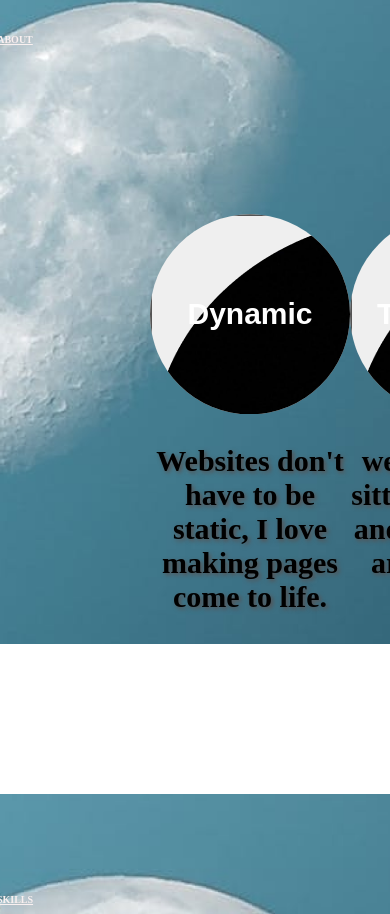
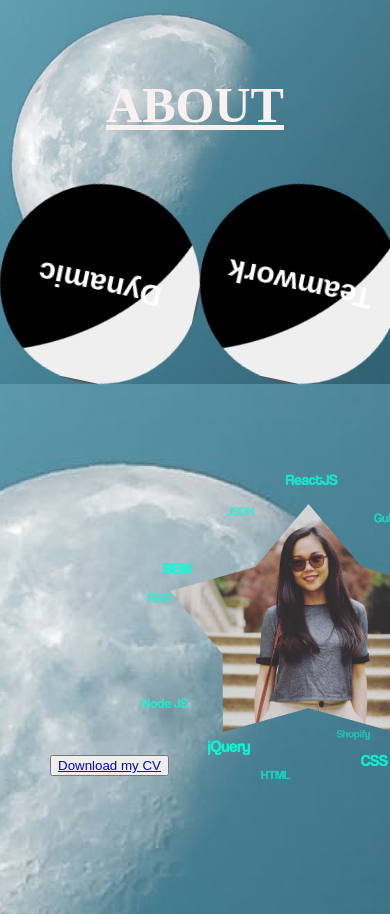
Before and after one commit to noemiepham/Porfolio, a React (Create React App) app: page /foodblog in a window 390 px wide. Shown: the part 11086-12000 px from the top of the page. Built offline with nearby package versions, Linux system fonts and the light colour scheme.

Commit message:
reduce component skill

```diff
--- a/src/App.css
+++ b/src/App.css
@@ -12,6 +12,7 @@
   flex-direction: column;
   justify-content: center;
   align-items: center;
+  position: ;
 }
 
 
@@ -103,50 +104,56 @@ header { /* make button icon left of page */
   text-decoration: underline;
   padding-top: 100px;
 }
-@media (max-width:1109px) {
-  .style-generale {
-     font-size: 10px;
-  }
- }
+
 .circle {
       background-image: url(./photoCV/aubout-circle.png);
       clip-path: circle(50%);
       Width : 200px;
       Height :  200px;
-      Top :  150 px;
-      Left : 500px;
+      margin: auto;
       animation: rotateMe 3s linear infinite;
 }
-@media (max-width:1109px) {
+@keyframes rotateMe {
+  50%{
+  transform: translateX(0px) rotate(360deg);
+}
+}
+/* @media (max-width:1109px) {
   .style-generale {
      width: 30px;
      height: 30px;
      top: 0;
      left: 0;
   }
- }
+ }  */
 
 
 .circle-flex {
   display: flex;
-  justify-content: space-between;
-  margin:   150px;
+  width: 100%;
 }
-/* @media (min-width :320px) {
+
+@media (max-width:1109px) {
+ /*  .circle {
+    Width : 50%;
+    Height :  50%;
+    Top :  0 px;
+    Left : 0px;
+  }
+  .textAbout {
+   font-size: 0px;
+  } */
   .circle-flex{
-
-
+    width: 10%;
   }
- }*/
+ }
 .circle-flex span{
   font-size: 30px;
   font-weight: bold;
   color: white;
 }
-.textAbout-p {
-  margin-bottom: 30px;
-}
-.About p {
+
+.textAbout {
 text-align: center;
 font-size: 30px;
 font-family: cursive;
@@ -155,6 +162,11 @@ display: flex;
 justify-content: center;
 text-shadow: 2px 2px 4px rgb(88, 81, 81)
 
+}
+@media (max-width:1109px) {
+  .textAbout{
+     font-size: 0;
+  }
 }
 /*  SKILLS*/
 .Skills {
@@ -172,18 +184,18 @@ text-shadow: 2px 2px 4px rgb(88, 81, 81)
   margin-right: 200px;
 
 }
+@media (max-width:1109px){
+  .content-skill {
+  flex-direction: column;
+  }
+}
 .skill-left {
 background-image: url(./photoCV/skillbacground-circle.png);
   width: 600px;
   height: 600px;
 
 }
-/* @keyframes rotateMe {
-    50%{
-    transform:rotate(45deg);
 
-  }
-} */
 div.photo-cv {
   margin-left: 120px;
   margin-top: 120px;
@@ -193,6 +205,7 @@ div.photo-cv {
   width: 100%;
 
 }
+
 .skill-left p {
   font-size: 30px;
   font-weight: bold;
--- a/src/App.js
+++ b/src/App.js
@@ -1,7 +1,7 @@
 import './App.css';
 import About from './Components/About'
 import Home from './Components/Home'
-import Skills from './Components/Skills'
+/* import Skills from './Components/Skills' */
 import Projetsource from './Components/Projet/Projetsource'
 import Contact from './Components/Contact'
 import Menu from './Components/Menu'
@@ -37,7 +37,7 @@ function App() {
 
             <About />
 
-            <Skills />
+          {/*   <Skills /> */}
 
             <Projetsource/>
 
--- a/src/Components/About.js
+++ b/src/Components/About.js
@@ -2,13 +2,15 @@
 const About = () => {
     /*  const [Showtext, setShowtext] = useState("hide") */
     return (
+        <article>
+
             <section className="About" id="about">
 
-            <h1 className ="style-generale">
+                <h1 className="style-generale">
                     ABOUT
                 </h1>
-            <div  className="circle-flex">
-                <div>
+                <div className="circle-flex">
+                    <div className="bloc-circle">
                         <button className="circle"
                         /* onClick={() => {
                             if (Showtext === "show") {
@@ -38,9 +40,31 @@ const About = () => {
                         <p className="textAbout">Good communication is the first step to the success of the website</p>
                     </div>
                 </div>
-            <div className="textAbout-p">
+
+            </section>
+            <section className="Skills" id = "skills">
+               {/*  <h1 className="style-generale ">
+                     SKILLS
+                </h1> */}
+                <div className="content-skill">
+                        <div className="skill-left">
+                                <div className="photo-cv"></div>
+                                <button><a href="./CV_E03.docx" download>Download my CV </a></button>
+
+                        </div>
+                        <div className="skill-right">
+                            <p id="HTML">HTML</p>
+                            <p id="css">CSS</p>
+                            <p id="bootstrap">BOOTSTRAP</p>
+                            <p id="javascrip">JAVASCRIP</p>
+                            <p id="react">REACT</p>
+                            <p id="photoshop">PHOTOSHOP-FIGMA</p>
+                            <p id="videopro">PREMIER VIDEO PRO</p>
+                        </div>
                 </div>
         </section>
+        </article>
+
     )
 }
 export default About
```
Lines whose indentation alone changed are shown as unchanged.
